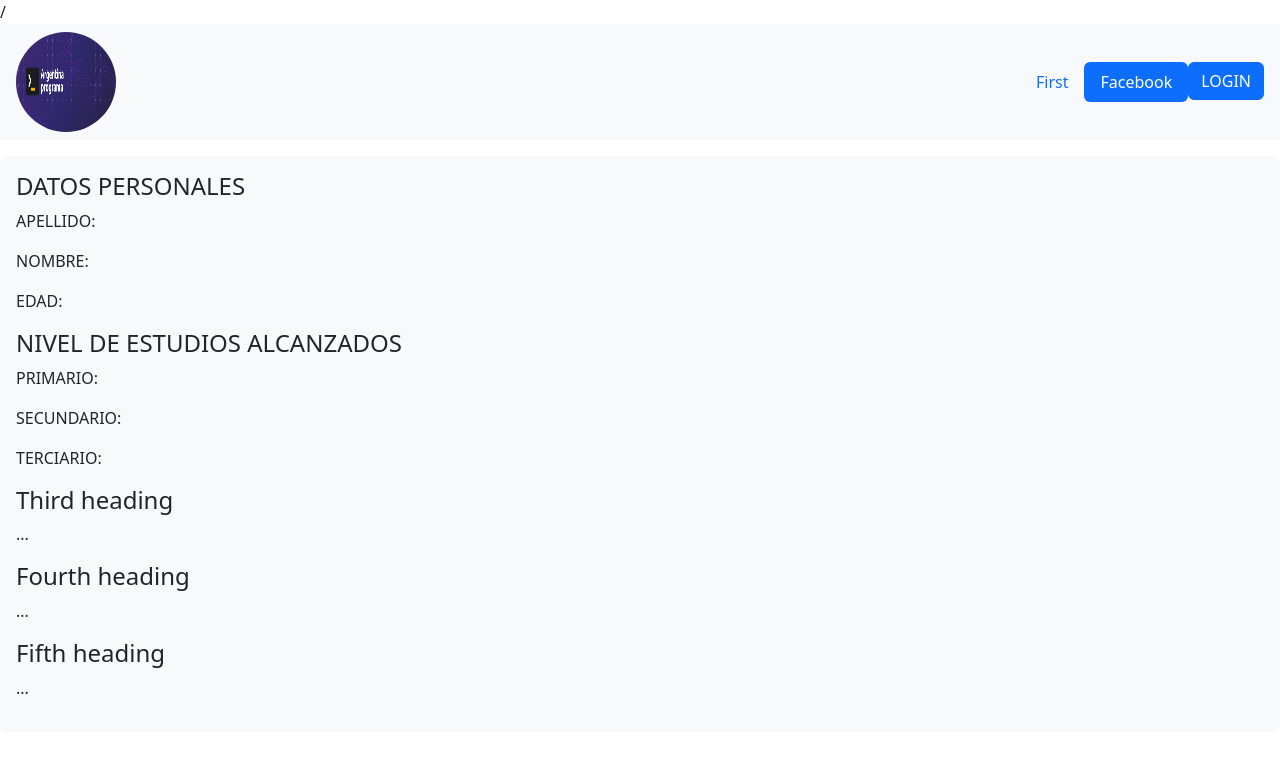
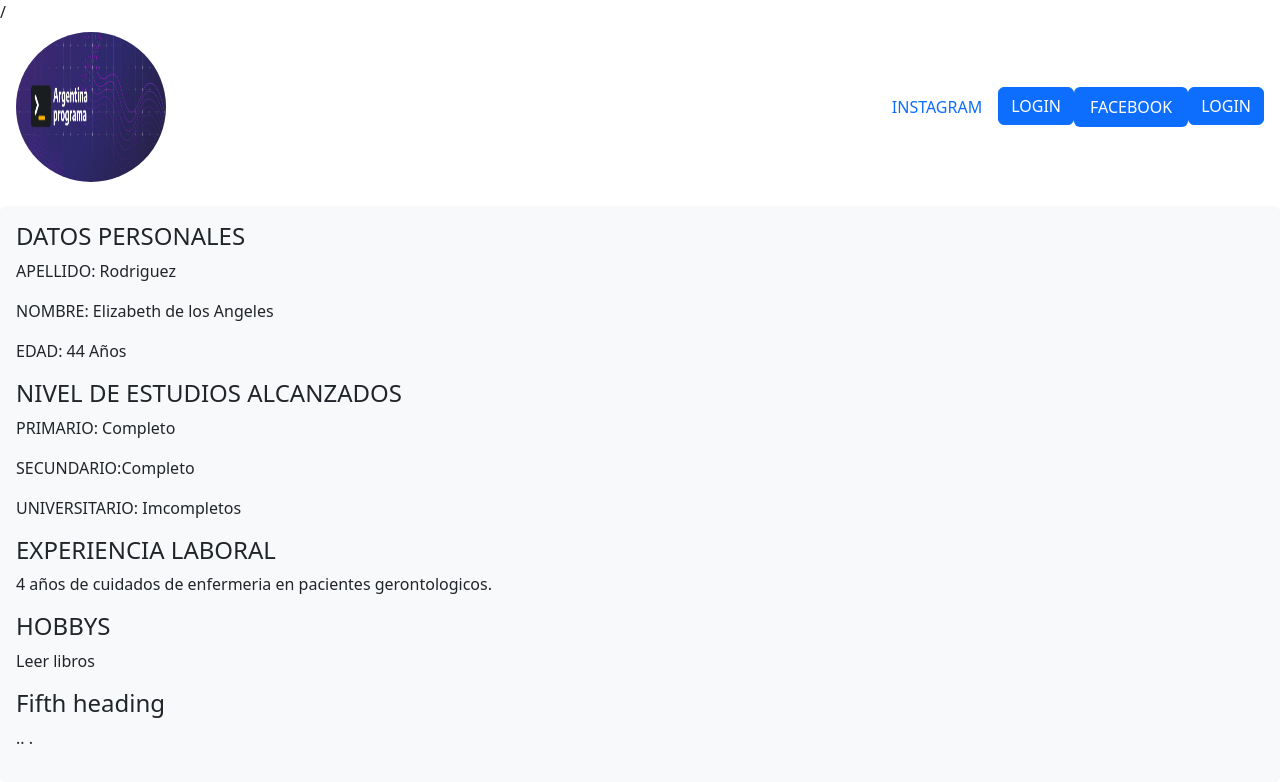
Before and after one commit to lizzy-2003/FrontEnd, a plain HTML site: page index.html in a window 1280 px wide. Drawn offline with Linux system fonts and the light colour scheme.

Commit message:
cambios
llenado de ficha  tratar de agregar el boton de instagram

```diff
--- a/index.html
+++ b/index.html
@@ -8,38 +8,40 @@
     <link href="dist/bootstrap/css/bootstrap.min.css" rel="stylesheet">
     /</head>
 <body>
-    <nav id="navbar-example2" class="navbar bg-light px-3 mb-3">
+    <nav id="navbar-example2" class="navbar b g-light px-3 mb-3">
         <img src="IMAGENES/LOGO.jpg" alt="logo de argentina"
-        style="width: 100px;height: 100px;border-radius:50% ;">
+        style="width: 150px;height: 150px;border-radius:65% ;">
         <ul class="nav nav-pills">
           <li class="nav-item">
-            <a class="nav-link" href="#scrollspyHeading1">First</a>
-          </li>
-          <li class="nav-item">
-            <a class="nav-link" href="#scrollspyHeading2">Facebook</a>
+            <a class="nav-link" href="#scrollspyHeading1">INSTAGRAM</a>
           </li>
           <li class="nav-item">
             <button type="button" class="btn btn-primary">LOGIN</button>
-
-
+          </li>
+         <li class="nav-item">
+            <a class="nav-link" href="#scrollspyHeading2">FACEBOOK</a>
+          </li>
+          <li class="nav-item">
+            <button type="button" class="btn btn-primary">LOGIN</button>
           </li>
         </ul>
       </nav>
       <div data-bs-spy="scroll" data-bs-target="#navbar-example2" data-bs-root-margin="0px 0px -40%" data-bs-smooth-scroll="true" class="scrollspy-example bg-light p-3 rounded-2" tabindex="0">
         <h4 id="scrollspyHeading1">DATOS PERSONALES</h4>
-        <p>APELLIDO:</p>
-         <P>  NOMBRE:</P>
-       <P>EDAD:</P>
+        <p>APELLIDO: Rodriguez</p>
+         <P>  NOMBRE: Elizabeth de los Angeles</P>
+       <P>EDAD: 44 Años</P>
         <h4 id="scrollspyHeading2">NIVEL DE ESTUDIOS ALCANZADOS</h4>
-        <p>PRIMARIO:</p>
-          <p> SECUNDARIO:</p>
-          <P>TERCIARIO:</P>
-        <h4 id="scrollspyHeading3">Third heading</h4>
-        <p>...</p>
-        <h4 id="scrollspyHeading4">Fourth heading</h4>
-        <p>...</p>
+        <p>PRIMARIO: Completo</p>
+          <p> SECUNDARIO:Completo</p>
+          <P>UNIVERSITARIO: Imcompletos</P>
+        <h4 id="scrollspyHeading3">EXPERIENCIA LABORAL</h4>
+        <p>4 años de cuidados de enfermeria en pacientes gerontologicos.</p>
+        <h4 id="scrollspyHeading4">HOBBYS</h4>
+        <p>Leer libros</p>
+
         <h4 id="scrollspyHeading5">Fifth heading</h4>
-        <p>...</p>
+        <p>.. .</p>
       </div>
   <script src="dist/bootstrap/js/bootstrap.min.js">
 
```
